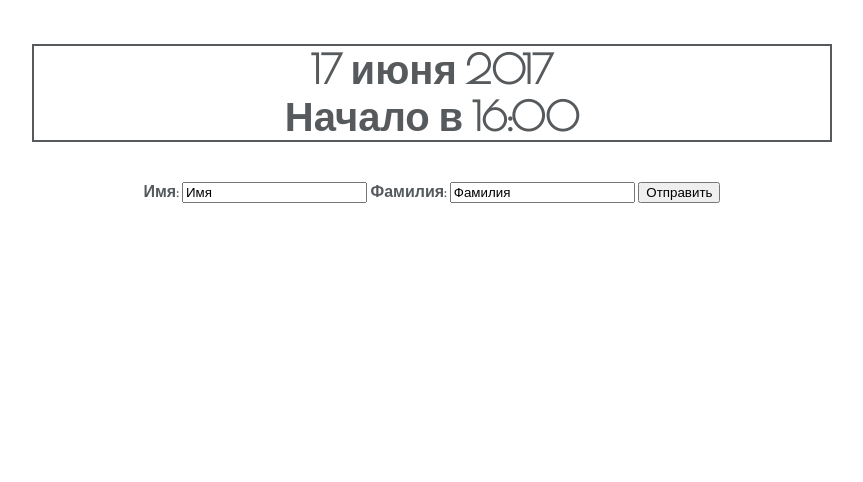
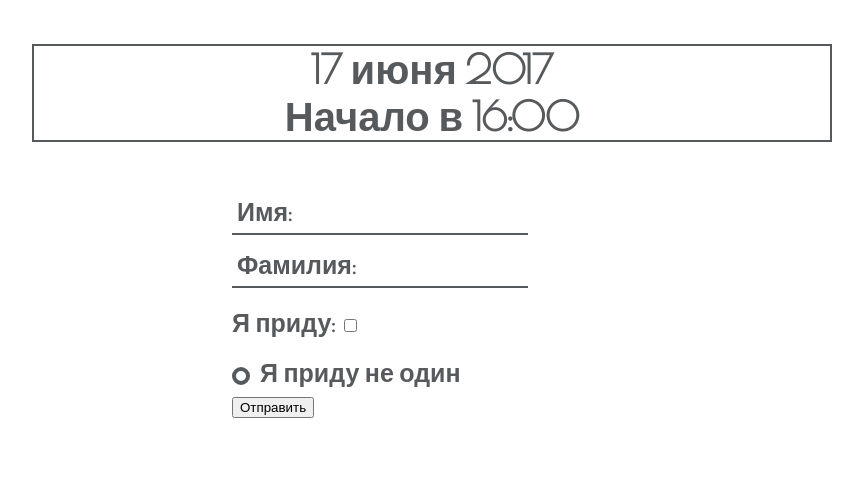
Before and after one commit to Zadov/wedding, a PHP site: page /release/index.php in a window 1280 px wide. Shown: the part 1335-1817 px from the top of the page, without its empty margins (208-1071 px from the left). Before the commit the page ends 1538 px from the top, so only its background shows below. Run offline with PHP 8.4, Linux system fonts and the light colour scheme.

Commit message:
js and form

```diff
--- a/release/css/style.css
+++ b/release/css/style.css
@@ -1,4 +1,6 @@
-body {
+@charset 'UTF-8';
+body
+{
     font-family: 'Poiret One', Arial, sans-serif;
     font-weight: bold;
 
@@ -7,18 +9,27 @@ body {
     color: #565a5d;
 }
 
-.main-img {
+button:focus,
+input:focus
+{
+    outline: none;
+}
+
+.main-img
+{
     width: 100%;
 }
 
-.container {
+.container
+{
     max-width: 800px;
     margin: auto;
 
     text-align: center;
 }
 
-.main-navigation__list {
+.main-navigation__list
+{
     font-size: 0;
 
     display: -webkit-box;
@@ -41,7 +52,8 @@ body {
             justify-content: space-between;
 }
 
-.main-navigation__list a {
+.main-navigation__list a
+{
     font-size: 30px;
     font-weight: bold;
 
@@ -55,24 +67,157 @@ body {
     border: 2px solid #565a5d;
 }
 
-.main-navigation__list a:hover {
+.main-navigation__list a:hover
+{
     background-color: lightblue;
 }
 
-.main-navigation__list a:active {
+.main-navigation__list a:active
+{
     background-color: blue;
 }
 
-.invite {
+.invite
+{
     width: 100%;
 }
 
-.time {
+.time
+{
     font-size: 40px;
 
     border: 2px solid #565a5d;
 }
 
-.main-footer {
-  height: 50px;
+/*Guest Form*/
+.guest-form
+{
+    font-size: 25px;
+
+    width: 400px;
+    min-height: 300px;
+    margin: auto;
+
+    text-align: left;
 }
+
+.guest-form__row
+{
+    position: relative;
+
+    padding-top: 20px;
+}
+
+.guest-form__input
+{
+    font-family: 'Poiret One', Arial, sans-serif;
+    font-size: 25px;
+    font-weight: bold;
+
+    color: #565a5d;
+    border: none;
+    border-bottom: 2px solid #565a5d;
+}
+
+.guest-form__input-title
+{
+    position: absolute;
+    top: 15px;
+    left: 5px;
+}
+
+.guest-form__input:focus + .guest-form__input-title,
+.fly-title
+{
+    font-size: 15px;
+
+    top: 0;
+    left: 0;
+}
+
+/*Раскрывающиеся блоки со скрытым содержанием*/
+.not-alone,
+.not-alone + label ~ details
+{
+    display: none;
+}
+
+.not-alone + label
+{
+    margin: 0;
+    padding: 0;
+
+    cursor: pointer;
+}
+
+.not-alone:checked + label ~ details
+{
+    display: block;
+
+    margin-left: 20px;
+    /* чуточку анимации при появлении */
+
+    -webkit-animation: fade ease-in .5s;
+            animation: fade ease-in .5s;
+}
+
+/* анимация при появлении скрытых блоков */
+
+@-webkit-keyframes fade
+{
+    from
+    {
+        opacity: 0;
+    }
+    to
+    {
+        opacity: 1;
+    }
+}
+
+@keyframes fade
+{
+    from
+    {
+        opacity: 0;
+    }
+    to
+    {
+        opacity: 1;
+    }
+}
+
+/*меняем стандартный значек чекбока на свой*/
+.not-alone + label:before
+{
+    display: inline-block;
+
+    width: 10px;
+    height: 10px;
+    margin-right: 10px;
+
+    content: '';
+    vertical-align: middle;
+
+    border: 4px solid #565a5d;
+    -webkit-border-radius: 50%;
+            border-radius: 50%;
+}
+
+.not-alone:checked + label:before
+{
+    background-color: #565a5d;
+}
+
+summary
+{
+    cursor: pointer;
+
+    outline: none;
+    /*не показывает обводку при клике*/
+}
+
+summary + p
+{
+    padding-left: 15px;
+}
--- a/release/index.php
+++ b/release/index.php
@@ -26,7 +26,37 @@
 
 	<main>
 		<div class="container">
+				<form action="save_guests.php" method="post" class="guest-form">
+			<!-- <form action="http://echo.htmlacademy.ru" method="post"> -->
+				<div class="guest-form__row">
+					<input class="guest-form__input" type="text" name="first-name" id="first-name">
+					<label class="guest-form__input-title" for="first-name">Имя:</label>
+				</div>
 
+				<div class="guest-form__row">
+					<input class="guest-form__input" type="text" name="second-name" id="second-name"">
+					<label class="guest-form__input-title" for="second-name">Фамилия:</label>
+				</div>
+
+				<div class="guest-form__row">
+					<label for="will-be">Я приду:</label>
+					<input type="checkbox" name="will-be" id="will-be">
+
+				<div class="guest-form__row">
+					<input type="checkbox" id="not-alone" class="not-alone">
+					<label for="not-alone">Я приду не один</label>
+					<details>
+						<summary>reindent</summary>
+						<p><b>Alt+Shift+f</b></p>
+					</details>
+					<details>
+						<summary>забрать гист</summary>
+						<p><b>ctrl+k,ctrl+o</b></p>
+					</details>
+				</div>
+
+				<button>Отправить</button>
+			</form>
 		</div>
 
 
@@ -34,16 +64,10 @@
 
 	<footer class="main-footer">
 		<div class="container">
-			<form action="save_guests.php" method="post">
-				<label for="first-name">Имя:</label>
-				<input type="text" name="first-name" id="first-name" value="Имя">
-				<label for="second-name">Фамилия:</label>
-				<input type="text" name="second-name" id="second-name" value="Фамилия">
-				<button>Отправить</button>
-			</form>
+
 		</div>
 
 	</footer>
-
+<script src="js/script.js"></script>
 </body>
 </html>
--- /dev/null
+++ b/release/js/script.js
@@ -0,0 +1,23 @@
+// function flyTitle() {
+// 	var filled_input = document.querySelectorAll(".guest-form__input");
+// 	var filled_title = document.querySelectorAll(".guest-form__input-title");
+
+// 	for (var i = 0; i < filled_input.length; i++) {
+// 		if (filled_input[i].value != '') {
+// 			filled_title[i].classList.add("fly-title");
+// 		}
+// 	}
+// }
+
+var filled_input = document.querySelectorAll(".guest-form__input");
+var filled_title = document.querySelectorAll(".guest-form__input-title");
+
+for (var i = 0; i < filled_input.length; i++) {
+	filled_input[i].addEventListener("focusout", function(event) {
+		for (var i = 0; i < filled_input.length; i++) {
+			if (filled_input[i].value != '') {
+				filled_title[i].classList.add("fly-title");
+			}
+		}
+	})
+}
--- a/source/scss/style.scss
+++ b/source/scss/style.scss
@@ -3,6 +3,11 @@ body {
 	font-family: 'Poiret One', Arial, sans-serif;
 	color: #565A5D;
 	font-weight: bold;
+}
+
+button:focus,
+input:focus {
+	outline: none;
 }
 
 .main-img {
@@ -53,11 +58,102 @@ body {
 	font-size: 40px;
 }
 
+/*Guest Form*/
+
+.guest-form {
+	width: 400px;
+	min-height: 300px;
+	margin: auto;
+	text-align: left;
+	font-size: 25px;
+}
+
+.guest-form__row {
+	position: relative;
+	padding-top: 20px;
+}
+
+.guest-form__input {
+	font-family: 'Poiret One', Arial, sans-serif;
+	color: #565A5D;
+	font-size: 25px;
+	font-weight: bold;
+	border: none;
+	border-bottom: 2px solid #565A5D;
+}
+
+.guest-form__input-title {
+	position: absolute;
+	top: 15px;
+	left: 5px;
+}
+
+.guest-form__input:focus + .guest-form__input-title,
+.fly-title {
+	top: 0;
+	left: 0;
+	font-size: 15px;
+}
+
+
+
+/*Раскрывающиеся блоки со скрытым содержанием*/
+.not-alone,
+.not-alone + label ~ details {
+	display: none;
+}
+.not-alone + label {
+	margin: 0;
+	padding: 0;
+	cursor: pointer;
+}
+.not-alone:checked + label ~ details {
+	display: block;
+  margin-left: 20px;
+	/* чуточку анимации при появлении */
+	animation:fade ease-in 0.5s;
+}
+
+/* анимация при появлении скрытых блоков */
+@-moz-keyframes fade {
+    from { opacity: 0; }
+to { opacity: 1 }
+}
+@-webkit-keyframes fade {
+    from { opacity: 0; }
+to { opacity: 1 }
+}
+@keyframes fade {
+    from { opacity: 0; }
+to { opacity: 1 }
+}
+
+/*меняем стандартный значек чекбока на свой*/
+.not-alone + label:before {
+	content: '';
+	display: inline-block;
+	width: 10px;
+  height: 10px;
+  margin-right: 10px;
+  border: 4px solid #565A5D;
+  border-radius: 50%;
+  vertical-align: middle;
+}
+.not-alone:checked + label:before {
+  background-color: #565A5D;
+}
+summary {
+	cursor: pointer;
+	outline: none; /*не показывает обводку при клике*/
+}
+summary + p {
+	padding-left: 15px;
+}
 
 
 
 
 
 .main-footer {
-	height: 50px;
+
 }
```
Also changed, not shown: release/css/style.min.css (+1 -1 lines), release/get_guests.php (added, +18 -0 lines), release/save_guests.php (+15 -4 lines), .htaccess (added). Lines whose indentation alone changed are shown as unchanged.
